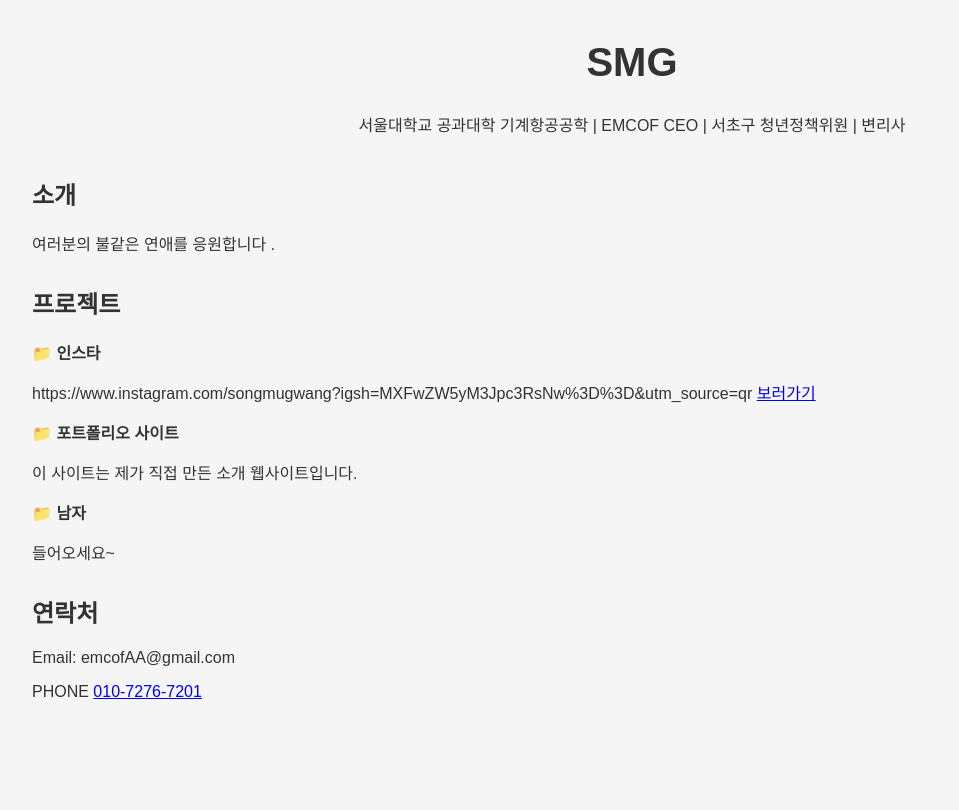
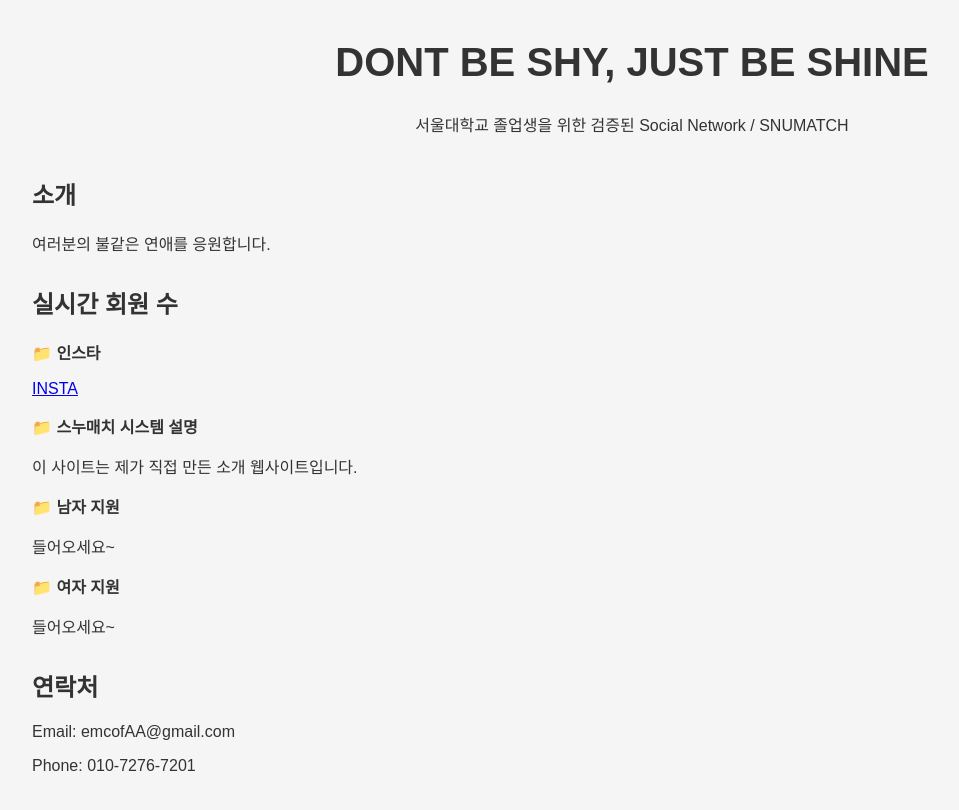
Before and after one commit to Emcof/SHINE, a plain HTML site: page index.html in a window 1280 px wide. Shown: the whole page, without its empty margins (8-967 px from the left). Drawn offline with Linux system fonts and the light colour scheme.

Commit message:
Update index.html

```diff
--- a/index.html
+++ b/index.html
@@ -2,7 +2,7 @@
 <html lang="ko">
 <head>
   <meta charset="UTF-8">
-  <title>DONT BE SHY, JUST BE SHINE </title>
+  <title>DONT BE SHY, JUST BE SHINE</title>
   <style>
     body {
       font-family: Arial, sans-serif;
@@ -30,34 +30,39 @@
 </head>
 <body>
   <header>
-    <h1>SMG</h1>
-    <p>서울대학교 공과대학 기계항공공학 | EMCOF CEO | 서초구 청년정책위원 | 변리사 </p>
+    <h1>DONT BE SHY, JUST BE SHINE</h1>
+    <p>서울대학교 졸업생을 위한 검증된 Social Network / SNUMATCH</p>
   </header>
 
   <section>
     <h2>소개</h2>
-    <p> 여러분의 불같은 연애를 응원합니다 .</p>
+    <p>여러분의 불같은 연애를 응원합니다.</p>
   </section>
 
   <section>
-    <h2>프로젝트</h2>
+    <h2>실시간 회원 수</h2>
     <div class="project">
-      <p class="project-title">📁 인스타 </p>
-      <p>https://www.instagram.com/songmugwang?igsh=MXFwZW5yM3Jpc3RsNw%3D%3D&utm_source=qr <a href="#">보러가기</a></p>
+      <p class="project-title">📁 인스타</p>
+      <p><a href="https://www.instagram.com/songmugwang?igsh=MXFwZW5yM3Jpc3RsNw%3D%3D&utm_source=qr" target="_blank">INSTA</a></p>
     </div>
     <div class="project">
-      <p class="project-title">📁 포트폴리오 사이트</p>
+      <p class="project-title">📁 스누매치 시스템 설명</p>
       <p>이 사이트는 제가 직접 만든 소개 웹사이트입니다.</p>
     </div>
-     <p class="project-title">📁 남자 </p>
-      <p> 들어오세요~ </p>
-
+    <div class="project">
+      <p class="project-title">📁 남자 지원</p>
+      <p>들어오세요~</p>
+    </div>
+    <div class="project">
+      <p class="project-title">📁 여자 지원</p>
+      <p>들어오세요~</p>
+    </div>
   </section>
 
   <section>
     <h2>연락처</h2>
     <p>Email: emcofAA@gmail.com</p>
-    <p>PHONE <a href="https://github.com/your-id" target="_blank">010-7276-7201</a></p>
+    <p>Phone: 010-7276-7201</p>
   </section>
 </body>
 </html>
```
